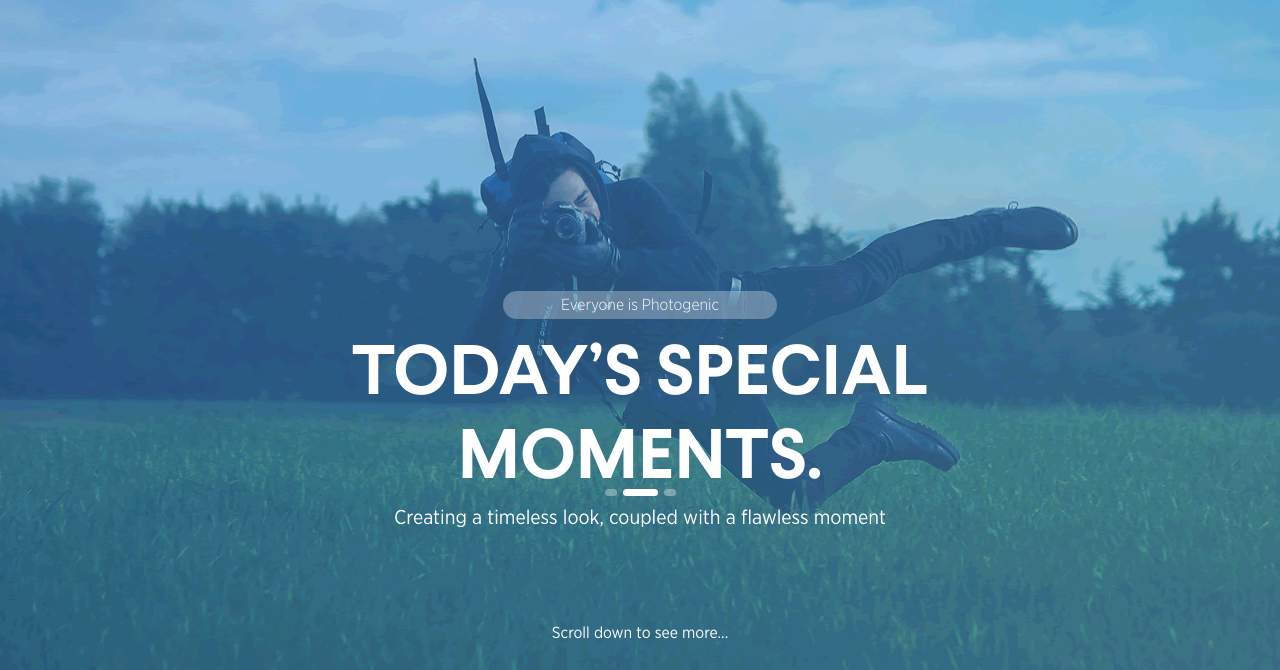
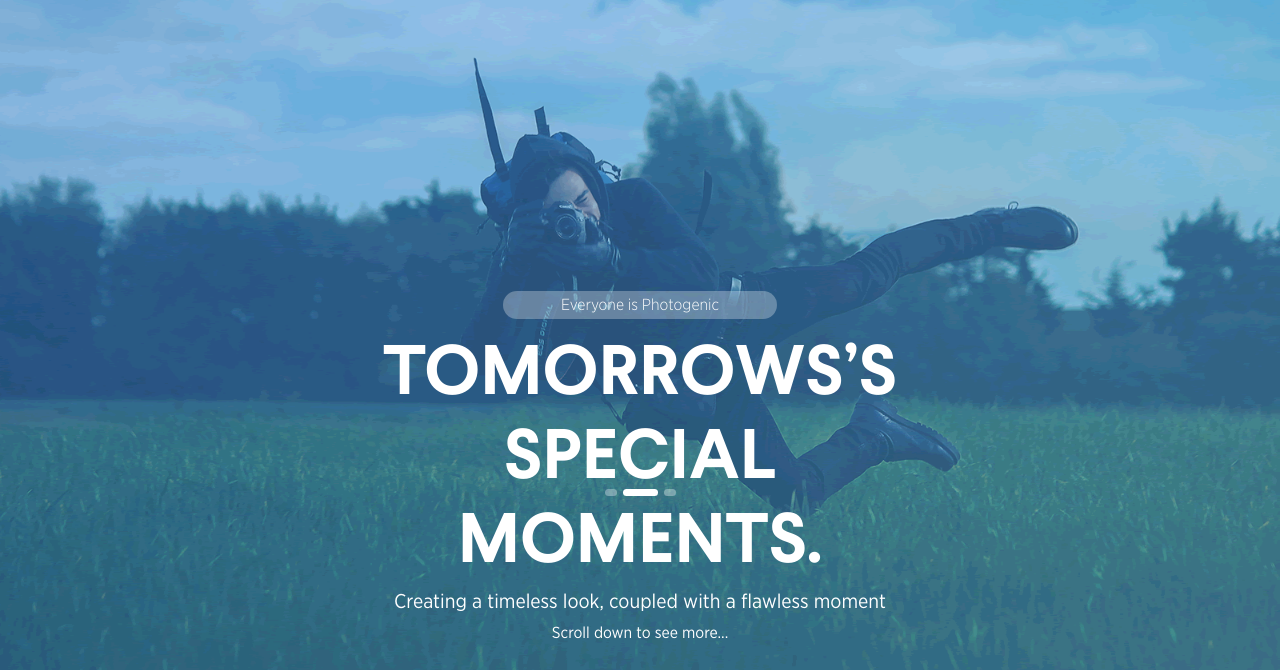
Before and after one commit to udaydhakal/php, a plain HTML site: page index.html in a window 1280 px wide. Shown: the part 112-782 px from the top of the page. Drawn offline with Linux system fonts and the light colour scheme.

Commit message:
Update index.html

```diff
--- a/index.html
+++ b/index.html
@@ -95,7 +95,7 @@
 
                 <div class="carousel-caption d-md-block">
                     <p class="frst-hrd">Everyone is Photogenic</p>
-                    <h5>Today’s SPECIAL MOMENTS.</h5>
+                    <h5>Tomorrows’s SPECIAL MOMENTS.</h5>
                     <p>Creating a timeless look, coupled with a flawless moment</p>
 
                 </div>
```
